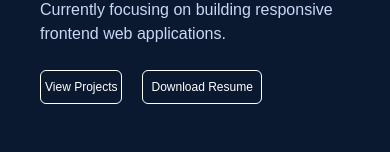
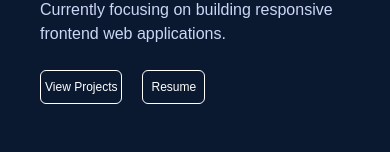
Before and after one commit to YhinkaDevOps/React-Portfolio, a React (Create React App) app: page / in a window 390 px wide. Shown: the part 692-844 px from the top of the page. Built offline with nearby package versions, Linux system fonts and the light colour scheme.

Commit message:
add google drive link to resume

```diff
--- a/src/components/Home.js
+++ b/src/components/Home.js
@@ -1,8 +1,6 @@
 import React from 'react';
 import  { Link} from  'react-scroll'
 import Yinkaimg from '../image/yinka.jpg';
-import resume from '../Olayinka_Resume.pdf';
-
 
 const Home = () => {
   return (
@@ -28,8 +26,8 @@ const Home = () => {
                 View Projects
               </Link>
             </button>
-            <a href={resume} download className='flex md:hidden text-white group px-2 py-2 my-2  items-center hover:border-pink-600 hover:bg-pink-600 rounded-md Home-btn sm:text-sm md:text-sm xs:text-xs lg:text-base xl:text-lg xl:py-3 2xl:py-4 2xl:px-4 2xl:text-2xl'>
-              Download Resume
+            <a href="http://drive.google.com/file/d/1pm2Hkkivj6L3GDulaFOkHHc1qv0RcC_O/view?usp=drivesdk" target="_blank" rel="noreferrer"  className='flex md:hidden text-white group px-2 py-2 my-2  items-center hover:border-pink-600 hover:bg-pink-600 rounded-md Home-btn sm:text-sm md:text-sm xs:text-xs lg:text-base xl:text-lg xl:py-3 2xl:py-4 2xl:px-4 2xl:text-2xl'>
+              Resume
             </a>
           </div>
         </div>
--- a/src/components/Navbar.js
+++ b/src/components/Navbar.js
@@ -2,7 +2,6 @@ import React, { useState } from "react";
 import { FaTimes, FaBars, FaLinkedinIn, FaGithub } from "react-icons/fa";
 import { BsFillPersonLinesFill, BsEnvelope } from "react-icons/bs";
 import { Link } from "react-scroll";
-import resume from "../Olayinka_Resume.pdf";
 import Logo from "../image/olayinka.jpg";
 
 const Navbar = () => {
@@ -124,8 +123,9 @@ const Navbar = () => {
           <li className="w-[160px] h-[60px] flex justify-between items-center ml-[-100px] hover:ml-[-5px] duration-300 bg-blue-600">
             <a
               className="flex justify-between items-center w-full text-gray-300 font-bold"
-              href={resume}
-              download
+              href="http://drive.google.com/file/d/1pm2Hkkivj6L3GDulaFOkHHc1qv0RcC_O/view?usp=drivesdk"
+              target="_blank"
+              rel="noreferrer"
             >
               Resume <BsFillPersonLinesFill size={30} />
             </a>
```
